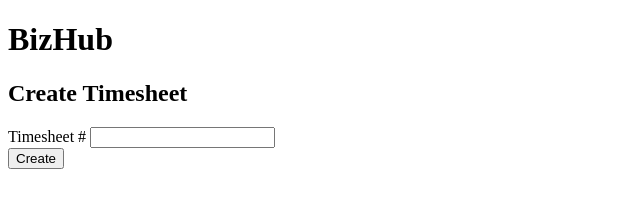
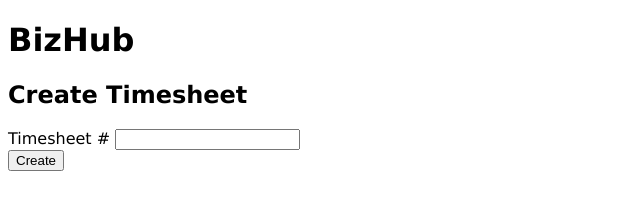
Before and after one commit to pillaru/bizhub-desktop, an Electron app: page index.html in a window 800 px wide. Shown: the whole page, without its empty margins (0-640 px from the left). Drawn offline with Linux system fonts and the light colour scheme.

Commit message:
some basic styling in index.html page

```diff
--- a/index.html
+++ b/index.html
@@ -3,6 +3,11 @@
   <head>
     <meta charset="UTF-8">
     <title>BizHub</title>
+    <style type="text/css">
+      body {
+        font-family: Verdana, Geneva, sans-serif
+      }
+    </style>
   </head>
   <body>
     <h1>BizHub</h1>
```
